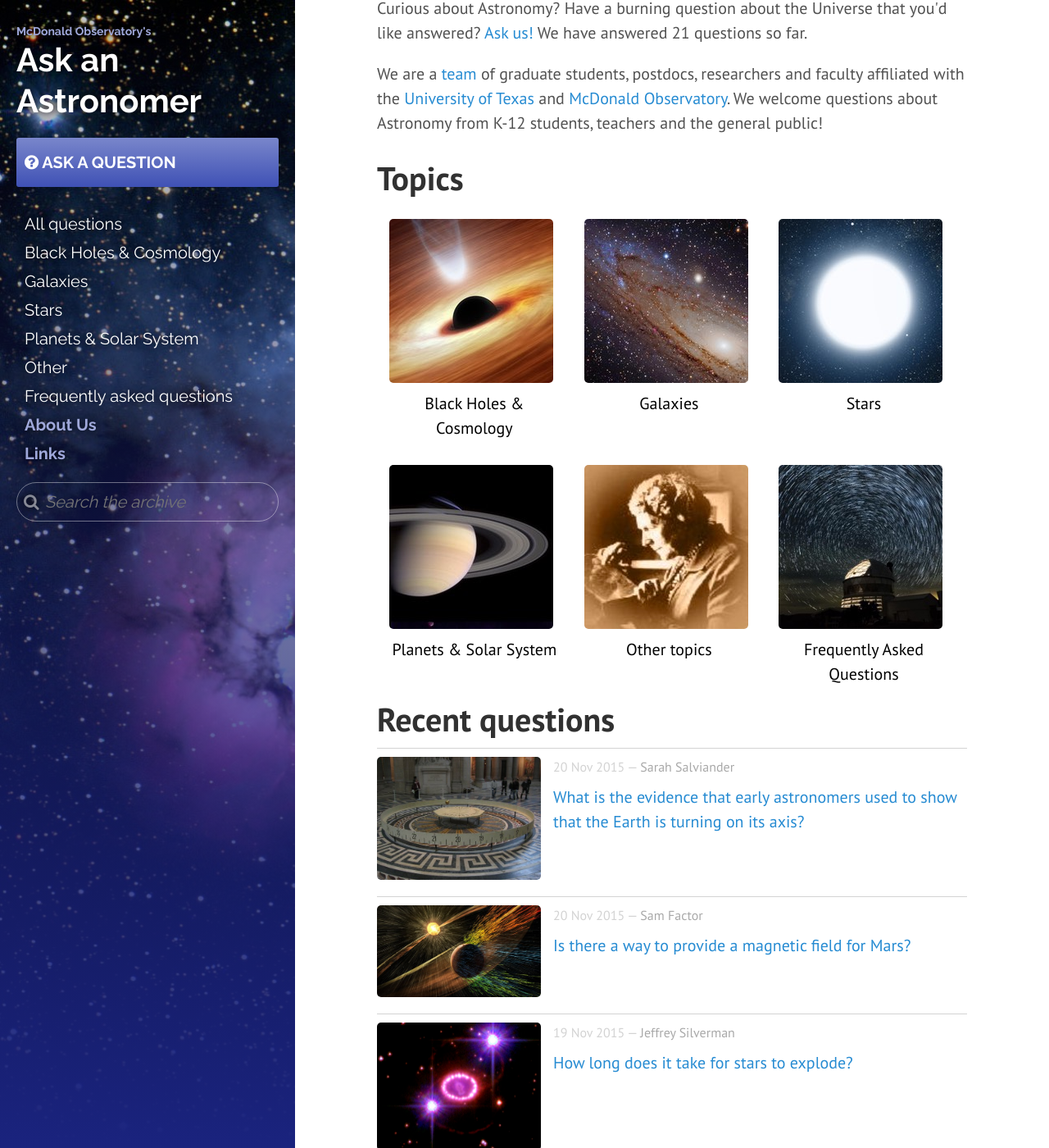
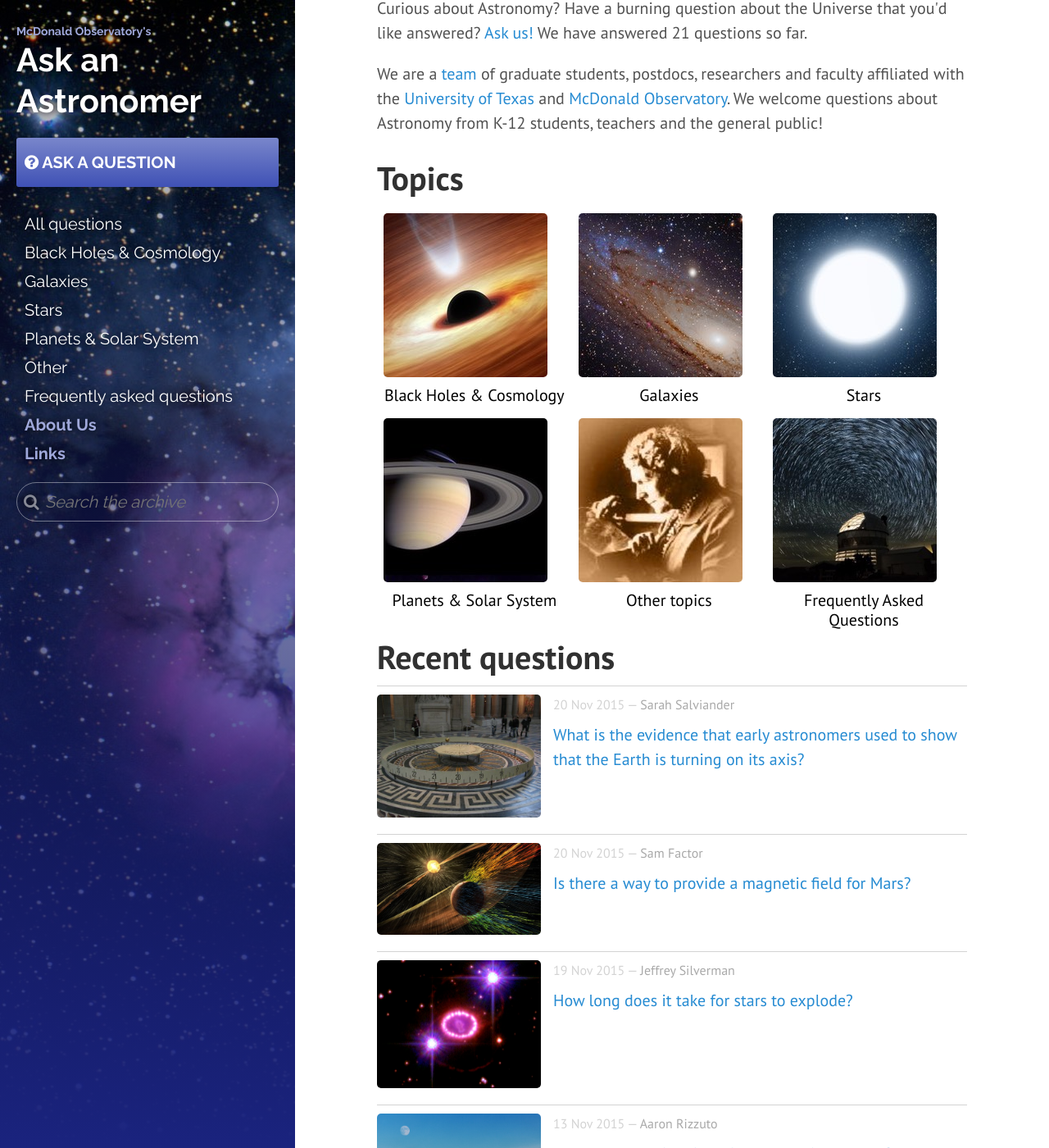
Before and after one commit to askanastronomer/askanastronomer.github.io, a Jekyll site: the page built from index.html, in a window 1280 px wide and 1400 px high, scrolled down 232 px. Shown: the whole window at 82% size. Built offline with Jekyll 4.4.1, drawn with Linux system fonts in a browser that asks for light colours; nearby versions of some CDN libraries; the list of posts is cut into pages by our own code.

```diff
--- a/public/css/aaa.css
+++ b/public/css/aaa.css
@@ -179,8 +179,9 @@
 }
 
 .topics a {
+  line-height:1.2;
   display:block;
-  padding:15px;
+  padding:0.4rem;
   text-decoration:none;
   color:black;
 }
```
